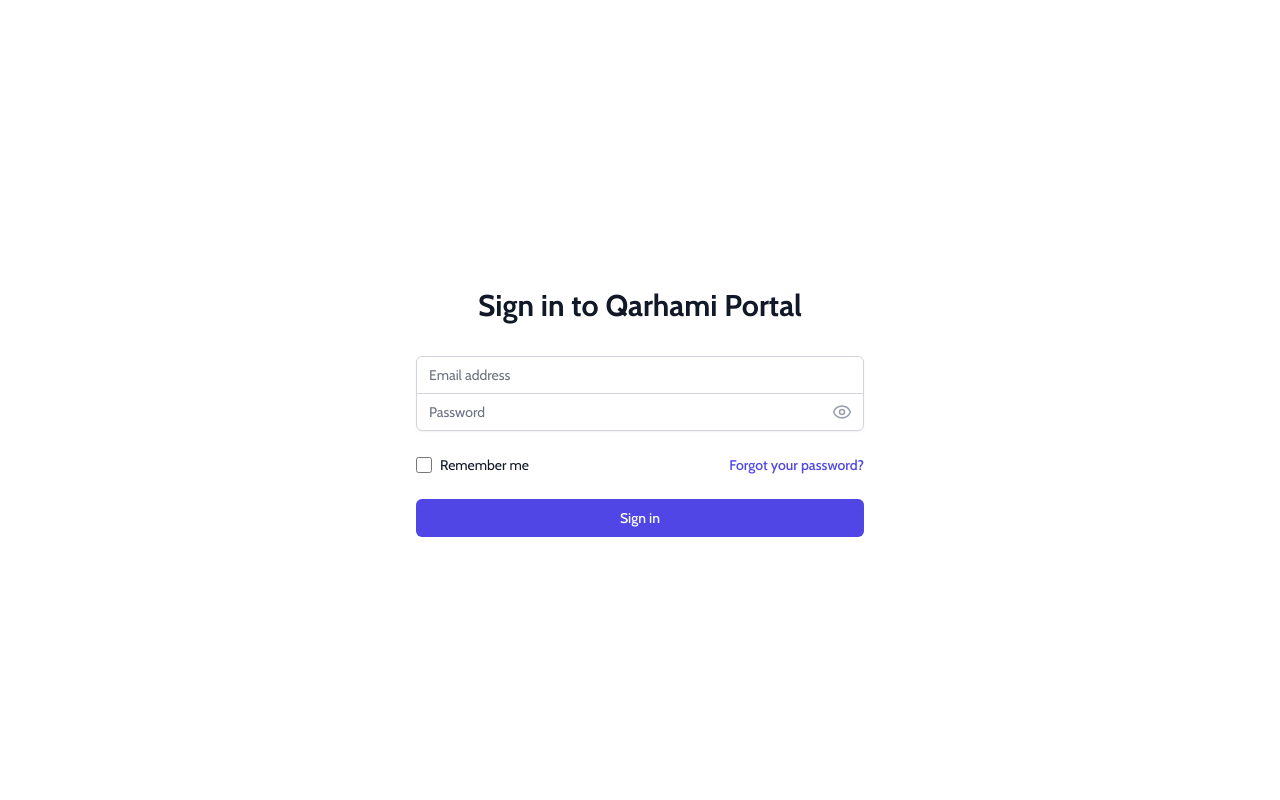
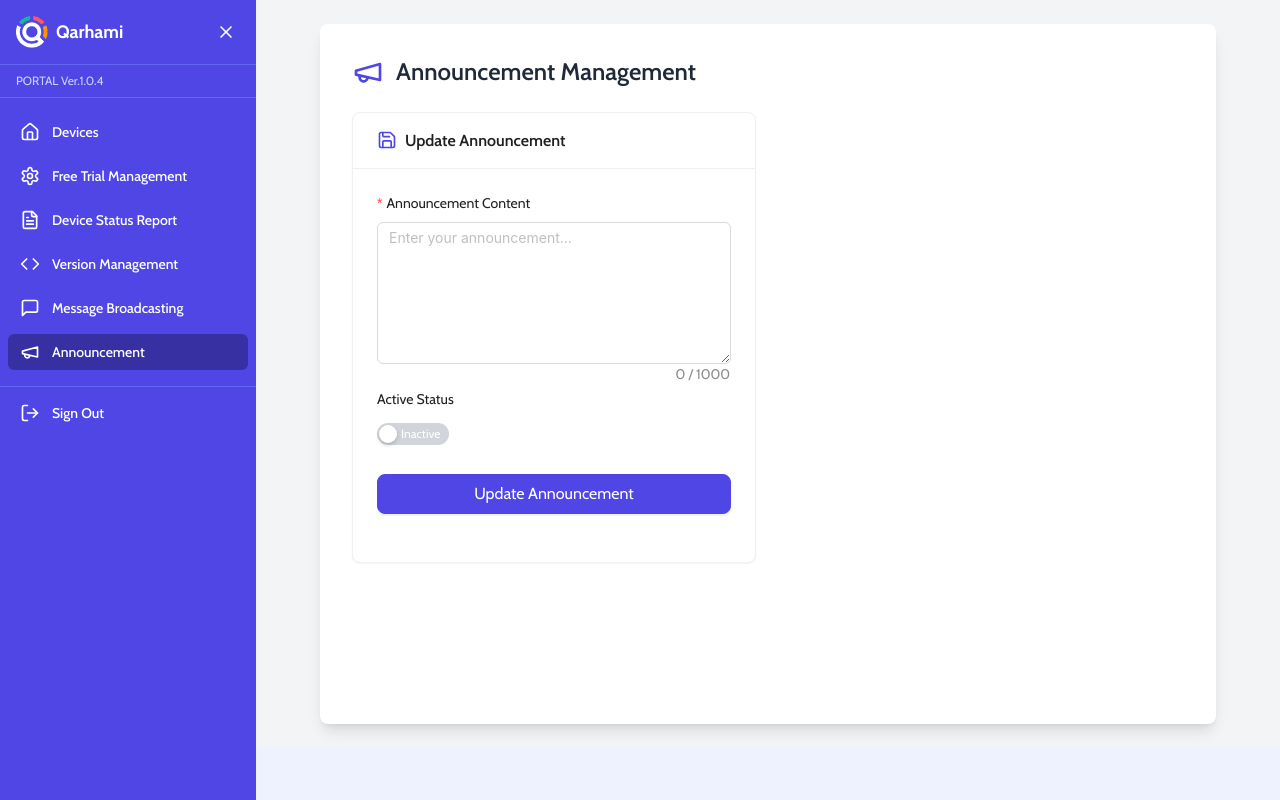
Before and after one commit to Ahmer-qarhami/qarhami-portal-v2, a React (Vite) app: page /announcement in a window 1280 px wide. Before the commit this address led to /login. Built offline with nearby package versions, Linux system fonts and the light colour scheme; no server answers; sample sign-in values are in the browser's storage.

Commit message:
Announcement Fixes

```diff
--- a/src/App.jsx
+++ b/src/App.jsx
@@ -28,6 +28,7 @@
 const MessageBroadcasting = lazy(() =>
   import("./pages/MessageBroadcasting.jsx")
 );
+const Announcement = lazy(() => import("./pages/Announcement.jsx"));
 
 // Layout component that conditionally renders the Sidebar
 const Layout = ({
@@ -218,6 +219,16 @@
                 />
               }
             />
+            <Route
+              path="/announcement"
+              element={
+                <ProtectedRoute
+                  isAuthenticated={isAuthenticated}
+                  authenticationPath="/login"
+                  outlet={<Announcement />}
+                />
+              }
+            />
             <Route path="*" element={<Navigate to="/" replace />} />
           </Routes>
         </Suspense>
--- /dev/null
+++ b/src/api/Announcement.js
@@ -0,0 +1,39 @@
+import axios from "axios";
+const API_URL = import.meta.env.VITE_API_BASE_URL;
+import { getToken } from "./Auth";
+
+const getAnnouncement = async () => {
+  let token = getToken();
+  return await axios
+    .get(`${API_URL}/announcements/get`, {
+      headers: {
+        Authorization: `Bearer ${token}`,
+      },
+    })
+    .then((res) => {
+      return res?.data;
+    })
+    .catch((err) => {
+      console.log(err);
+      throw err;
+    });
+};
+
+const updateAnnouncement = async (data) => {
+  let token = getToken();
+  return await axios
+    .post(`${API_URL}/announcements/update`, data, {
+      headers: {
+        Authorization: `Bearer ${token}`,
+      },
+    })
+    .then((res) => {
+      return res?.data;
+    })
+    .catch((err) => {
+      console.log(err);
+      throw err;
+    });
+};
+
+export { getAnnouncement, updateAnnouncement };
--- a/src/components/Sidebar.jsx
+++ b/src/components/Sidebar.jsx
@@ -9,6 +9,7 @@
   Menu,
   X,
   MessageSquare,
+  Megaphone,
 } from "lucide-react";
 
 const VERSION = import.meta.env.VITE_VERSION || "1.0.0";
@@ -35,6 +36,7 @@
       label: "Message Broadcasting",
       icon: MessageSquare,
     },
+    { to: "/announcement", label: "Announcement", icon: Megaphone },
   ];
 
   return (
--- /dev/null
+++ b/src/pages/Announcement.jsx
@@ -0,0 +1,147 @@
+import React, { useState, useEffect } from "react";
+import {
+  Form,
+  Input,
+  Button,
+  message,
+  Card,
+  Row,
+  Col,
+  Switch,
+  Skeleton,
+} from "antd";
+import { Megaphone, Save } from "lucide-react";
+import { getAnnouncement, updateAnnouncement } from "../api/Announcement";
+
+const { TextArea } = Input;
+
+const Announcement = () => {
+  const [form] = Form.useForm();
+  const [isLoading, setIsLoading] = useState(false);
+  const [loadingAnnouncement, setLoadingAnnouncement] = useState(true);
+  const [isActive, setIsActive] = useState(false);
+
+  useEffect(() => {
+    const fetchAnnouncement = async () => {
+      try {
+        setLoadingAnnouncement(true);
+        const data = await getAnnouncement();
+        if (data) {
+          form.setFieldsValue({
+            content: data.content || "",
+            isActive: data.isActive || false,
+          });
+          setIsActive(data.isActive || false);
+        }
+      } catch (error) {
+        console.error("Failed to fetch announcement:", error);
+        message.error("Failed to load announcement");
+      } finally {
+        setLoadingAnnouncement(false);
+      }
+    };
+
+    fetchAnnouncement();
+  }, [form]);
+
+  const handleUpdate = async (values) => {
+    try {
+      setIsLoading(true);
+      await updateAnnouncement({
+        content: values.content,
+        isActive: values.isActive,
+      });
+      message.success("Announcement updated successfully!");
+    } catch (error) {
+      message.error("Failed to update announcement. Please try again.");
+      console.error("Update error:", error);
+    } finally {
+      setIsLoading(false);
+    }
+  };
+
+  return (
+    <div className="bg-gray-100 flex flex-col items-center justify-center">
+      <div className="bg-white rounded-lg shadow-lg p-8 m-6 w-full max-w-4xl h-[calc(100vh-100px)] flex flex-col">
+        <div className="flex items-center mb-6">
+          <Megaphone className="w-8 h-8 text-indigo-600 mr-3" />
+          <h2 className="text-2xl font-semibold text-gray-800">
+            Announcement Management
+          </h2>
+        </div>
+
+        <Row gutter={[24, 24]}>
+          <Col xs={24} lg={12}>
+            <Card
+              title={
+                <div className="flex items-center">
+                  <Save className="w-5 h-5 mr-2 text-indigo-600" />
+                  Update Announcement
+                </div>
+              }
+              className="shadow-sm"
+            >
+              {loadingAnnouncement ? (
+                <Skeleton active />
+              ) : (
+                <Form form={form} layout="vertical" onFinish={handleUpdate}>
+                  <Form.Item
+                    label="Announcement Content"
+                    name="content"
+                    rules={[
+                      {
+                        required: true,
+                        message: "Please enter announcement content",
+                      },
+                    ]}
+                  >
+                    <TextArea
+                      rows={6}
+                      placeholder="Enter your announcement..."
+                      showCount
+                      maxLength={1000}
+                    />
+                  </Form.Item>
+
+                  <Form.Item
+                    label="Active Status"
+                    name="isActive"
+                    valuePropName="checked"
+                  >
+                    <Switch
+                      checkedChildren="Active"
+                      unCheckedChildren="Inactive"
+                      checked={isActive}
+                      onChange={(checked) => setIsActive(checked)}
+                      style={{
+                        backgroundColor: isActive ? "#4f46e5" : "#d1d5db",
+                      }}
+                    />
+                  </Form.Item>
+
+                  <Form.Item>
+                    <Button
+                      type="primary"
+                      htmlType="submit"
+                      loading={isLoading}
+                      className="w-full"
+                      style={{
+                        backgroundColor: "#4f46e5",
+                        borderColor: "#4f46e5",
+                      }}
+                      size="large"
+                    >
+                      {isLoading ? "Updating..." : "Update Announcement"}
+                    </Button>
+                  </Form.Item>
+                </Form>
+              )}
+            </Card>
+          </Col>
+        </Row>
+      </div>
+    </div>
+  );
+};
+
+export default Announcement;
--- a/src/pages/Home.jsx
+++ b/src/pages/Home.jsx
@@ -10,6 +10,7 @@
   message,
   Modal,
   Select,
+  Skeleton,
 } from "antd";
 const { Search } = Input;
 const { Option } = Select;
@@ -29,6 +30,7 @@
   const [duplicateData, setDuplicateData] = useState([]);
   const [formData, setFormData] = useState({});
   const [isLoading, setIsLoading] = useState(false);
+  const [initialLoading, setInitialLoading] = useState(true);
   const formRef = React.createRef();
 
   const [isModalVisible, setIsModalVisible] = useState(false);
@@ -237,7 +239,10 @@
 
   //useEffect for page load
   useEffect(() => {
-    getAllDevices().then((res) => {
+    const fetchData = async () => {
+      setInitialLoading(true);
+      try {
+        const res = await getAllDevices();
         const newData = res?.map((d) => {
           return {
             ...d,
@@ -252,7 +257,11 @@
           iccid: "",
           status: "",
         });
-    });
+      } finally {
+        setInitialLoading(false);
+      }
+    };
+    fetchData();
   }, []);
 
   return (
@@ -369,6 +378,9 @@
                 placeholder="input search text"
                 onSearch={(value) => onFilterData(value)}
               />
+              {initialLoading ? (
+                <Skeleton active />
+              ) : (
                 <Table
                   size="small"
                   dataSource={filteredData}
@@ -376,6 +388,7 @@
                   pagination={false}
                   scroll={{ y: 350 }}
                 />
+              )}
 
               {/* <table className="min-w-full divide-y divide-gray-200">
                 <thead className="bg-indigo-50 sticky top-0 z-10">
--- a/src/pages/MessageBroadcasting.jsx
+++ b/src/pages/MessageBroadcasting.jsx
@@ -1,5 +1,15 @@
 import React, { useState, useEffect } from "react";
-import { Form, Input, Button, message, Card, Row, Col, Select } from "antd";
+import {
+  Form,
+  Input,
+  Button,
+  message,
+  Card,
+  Row,
+  Col,
+  Select,
+  Skeleton,
+} from "antd";
 import { Send, Users, MessageSquare, CheckCircle, XCircle } from "lucide-react";
 import {
   broadcastSmsViaTwilio,
@@ -91,13 +101,16 @@
               }
               className="shadow-sm"
             >
+              {loadingUsers ? (
+                <Skeleton active />
+              ) : (
                 <Form form={form} layout="vertical" onFinish={handleBroadcast}>
                   <Form.Item
                     label={
                       <div className="flex items-center">
                         <Users className="w-4 h-4 mr-2 text-indigo-600" />
-                      Select Recipients (Optional - leave empty for broadcast to
-                      all)
+                        Select Recipients (Optional - leave empty for broadcast
+                        to all)
                       </div>
                     }
                     name="recipients"
@@ -126,7 +139,10 @@
                     label="Message Content"
                     name="content"
                     rules={[
-                    { required: true, message: "Please enter message content" },
+                      {
+                        required: true,
+                        message: "Please enter message content",
+                      },
                     ]}
                   >
                     <TextArea
@@ -149,6 +165,7 @@
                     </Button>
                   </Form.Item>
                 </Form>
+              )}
             </Card>
           </Col>
         </Row>
--- a/src/pages/VersionManagement.jsx
+++ b/src/pages/VersionManagement.jsx
@@ -12,6 +12,7 @@
   Switch,
   Checkbox,
   Modal,
+  Skeleton,
 } from "antd";
 import { EditOutlined, BarsOutlined } from "@ant-design/icons";
 import {
@@ -96,6 +97,7 @@
     index: 0,
   });
   const [isLoading, setIsLoading] = useState(false);
+  const [initialLoading, setInitialLoading] = useState(true);
   const [isSaving, setIsSaving] = useState(false);
   const [isResetting, setIsResetting] = useState(false);
   const [expandPanel, setExpandPanel] = useState([]);
@@ -497,7 +499,7 @@
     console.log("VersionManagement useEffect triggered - loading versions");
     const loadVersions = async () => {
       try {
-        setIsLoading(true);
+        setInitialLoading(true);
         console.log("Calling getAllVersions API...");
         const result = await getAllVersions();
         console.log("getAllVersions result:", result);
@@ -512,8 +514,8 @@
         console.error("Error loading versions:", error);
         message.error("Failed to load versions");
       } finally {
-        setIsLoading(false);
-        console.log("Loading complete, isLoading set to false");
+        setInitialLoading(false);
+        console.log("Loading complete, initialLoading set to false");
       }
     };
 
@@ -522,8 +524,13 @@
 
   return (
     <div>
-      {isLoading && <LoadingSpinner message="Loading versions..." />}
-      {!isLoading && (
+      {initialLoading ? (
+        <div className="bg-gray-100 flex flex-col items-center justify-center">
+          <div className="bg-white rounded-lg shadow-lg p-8 m-6 w-full max-w-[calc(100vw-32px)] h-[calc(100vh-100px)] flex flex-col">
+            <Skeleton active />
+          </div>
+        </div>
+      ) : (
         <div className="bg-gray-100 flex flex-col items-center justify-center">
           <div className="bg-white rounded-lg shadow-lg p-8 m-6 w-full max-w-[calc(100vw-32px)] h-[calc(100vh-100px)] flex flex-col">
             <div className="flex justify-between items-center mb-4">
```
Also changed, not shown: 1 other file (tests, documents, lock files or other folders). Lines whose indentation alone changed are shown as unchanged.
